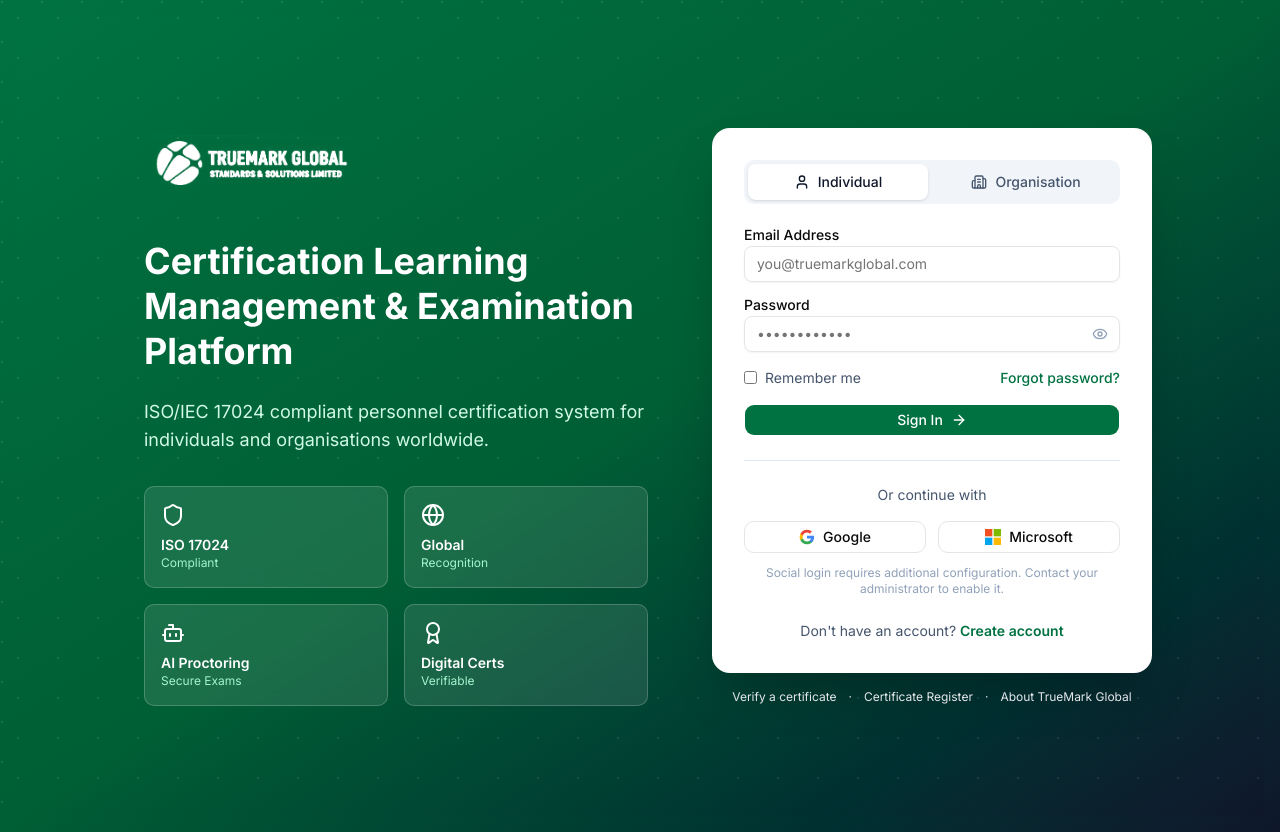
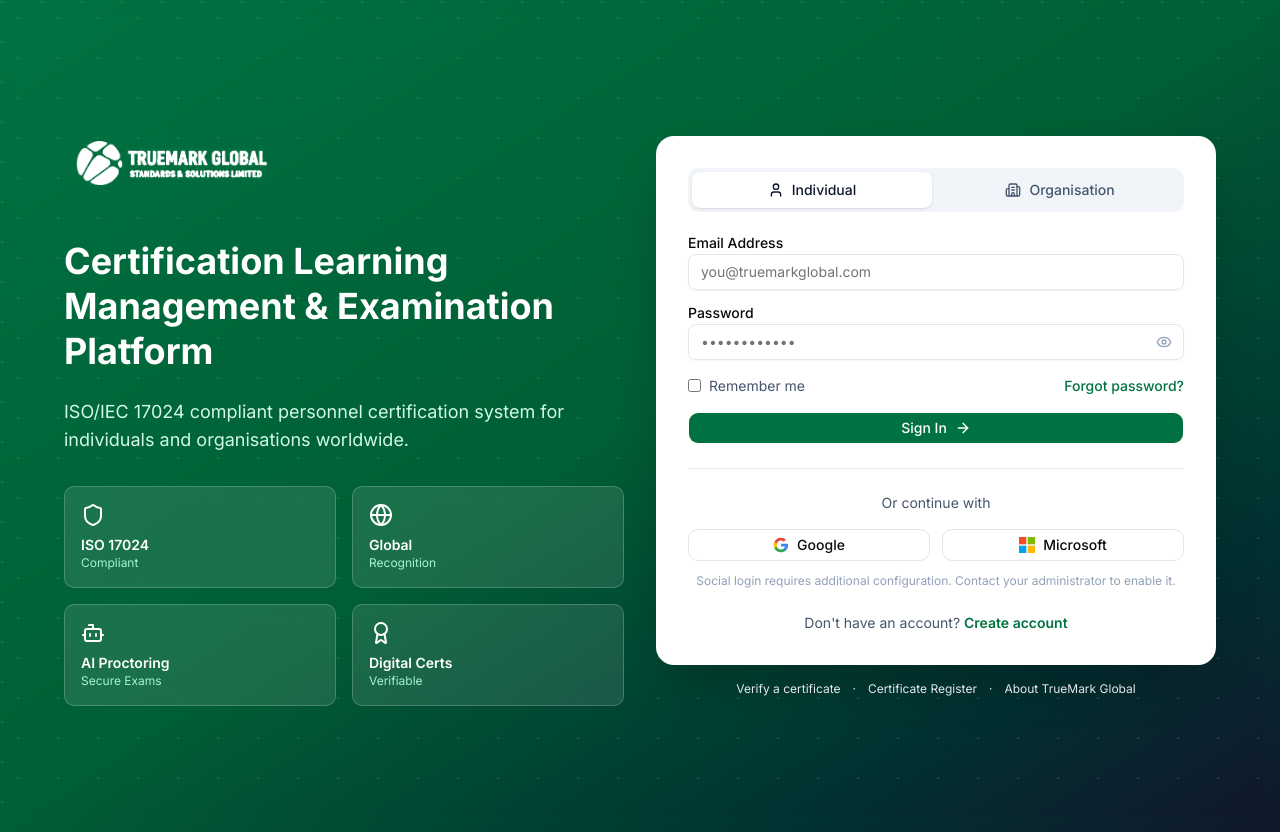
Before and after one commit to infotruemarkglobal-ssl/truemark-clmep, a Next.js app: page /login in a window 1280 px wide. Built offline with nearby package versions, Linux system fonts and the light colour scheme; no server answers.

Commit message:
Revert "fix(login): improve layout spacing and alignment between branding and form panels"
This reverts commit cb5257dfb9fc4a9646d34ab9ca79a92b42b3130f.

```diff
--- a/src/app/(auth)/login/page.tsx
+++ b/src/app/(auth)/login/page.tsx
@@ -2,10 +2,12 @@
 import LoginForm from "@/components/auth/LoginForm";
 import { TruemarkLogo } from "@/components/TruemarkLogo";
 import { Shield, Globe, Bot, Award } from "lucide-react";
+
 export const metadata: Metadata = { title: "Sign In" };
+
 export default function LoginPage() {
   return (
-    <div className="min-h-screen flex items-center justify-center bg-gradient-to-br from-primary via-[oklch(0.41_0.13_162.5)] to-slate-900 p-6 lg:p-12 relative overflow-hidden">
+    <div className="min-h-screen flex items-center justify-center bg-gradient-to-br from-primary via-[oklch(0.41_0.13_162.5)] to-slate-900 p-4 relative overflow-hidden">
       {/* dot grid background */}
       <div
         className="absolute inset-0 opacity-10 pointer-events-none"
@@ -15,12 +17,14 @@
           backgroundSize: "40px 40px",
         }}
       />
-      <div className="w-full max-w-5xl grid lg:grid-cols-[1fr_440px] gap-16 items-center relative z-10">
+
+      <div className="w-full max-w-6xl grid lg:grid-cols-2 gap-8 items-center relative z-10">
         {/* ── Left branding ── */}
-        <div className="text-white space-y-6 hidden lg:block pl-4">
+        <div className="text-white space-y-6 hidden lg:block">
           <div className="mb-8">
             <TruemarkLogo className="w-56 h-20" />
           </div>
+
           <h2 className="text-4xl font-bold leading-tight">
             Certification Learning Management &amp; Examination Platform
           </h2>
@@ -28,6 +32,7 @@
             ISO/IEC 17024 compliant personnel certification system for
             individuals and organisations worldwide.
           </p>
+
           <div className="grid grid-cols-2 gap-4 mt-8">
             {[
               { icon: Shield, label: "ISO 17024", sub: "Compliant" },
@@ -46,6 +51,7 @@
             ))}
           </div>
         </div>
+
         {/* ── Right form panel ── */}
         <div>
           <div className="bg-white rounded-2xl shadow-2xl p-8">
```
